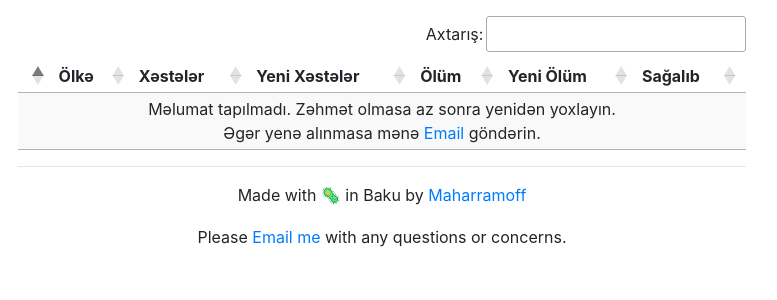
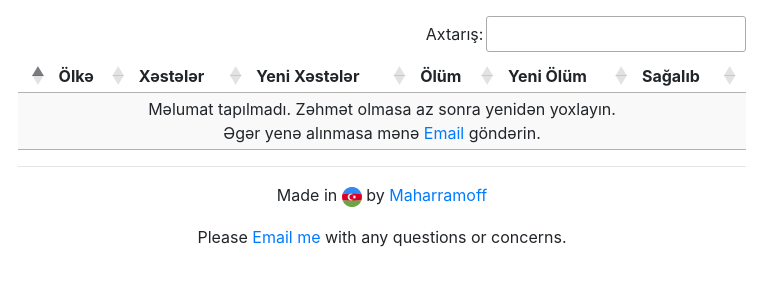
Before and after one commit to Maharramoff/coronavirus-cases-worldwide, a Flask app: page / in a window 1280 px wide. Shown: the top 300 px of the page, without its empty margins (258-1035 px from the left). Run offline with Flask 2, Linux system fonts and the light colour scheme; data that the repository does not hold is empty; some libraries are stand-ins or nearby versions.

Commit message:
update footer text, add azerb. flag

```diff
--- a/scrape.py
+++ b/scrape.py
@@ -6,7 +6,7 @@ import flask
 import json
 import time
 
-app = flask.Flask(__name__)
+app = flask.Flask(__name__, static_folder='static')
 
 
 class Coronavirus:
--- a/templates/index.html
+++ b/templates/index.html
@@ -37,7 +37,7 @@
     <div class="row">
         <div class="col-xs-12 col-sm-12 col-md-8 col-lg-8 mx-auto">
             <hr>
-             <p class="text-center" style="margin-bottom: 18px;">Made with 🦠 in Baku by <a href="https://github.com/maharramoff" target="_blank">Maharramoff</a></p>
+             <p class="text-center" style="margin-bottom: 18px;">Made in <img src="../static/images/flag-az.svg" width="20" alt="Azerbaijan"> by <a href="https://github.com/maharramoff" target="_blank">Maharramoff</a></p>
              <p class="text-center" style="margin-bottom: 18px;">Please <a href="mailto:sh.maharramov@gmail.com?subject=Coronavirus">Email me</a> with any questions or concerns.</p>
         </div>
     </div>
```
Also changed, not shown: static/images/flag-az.svg (added).
